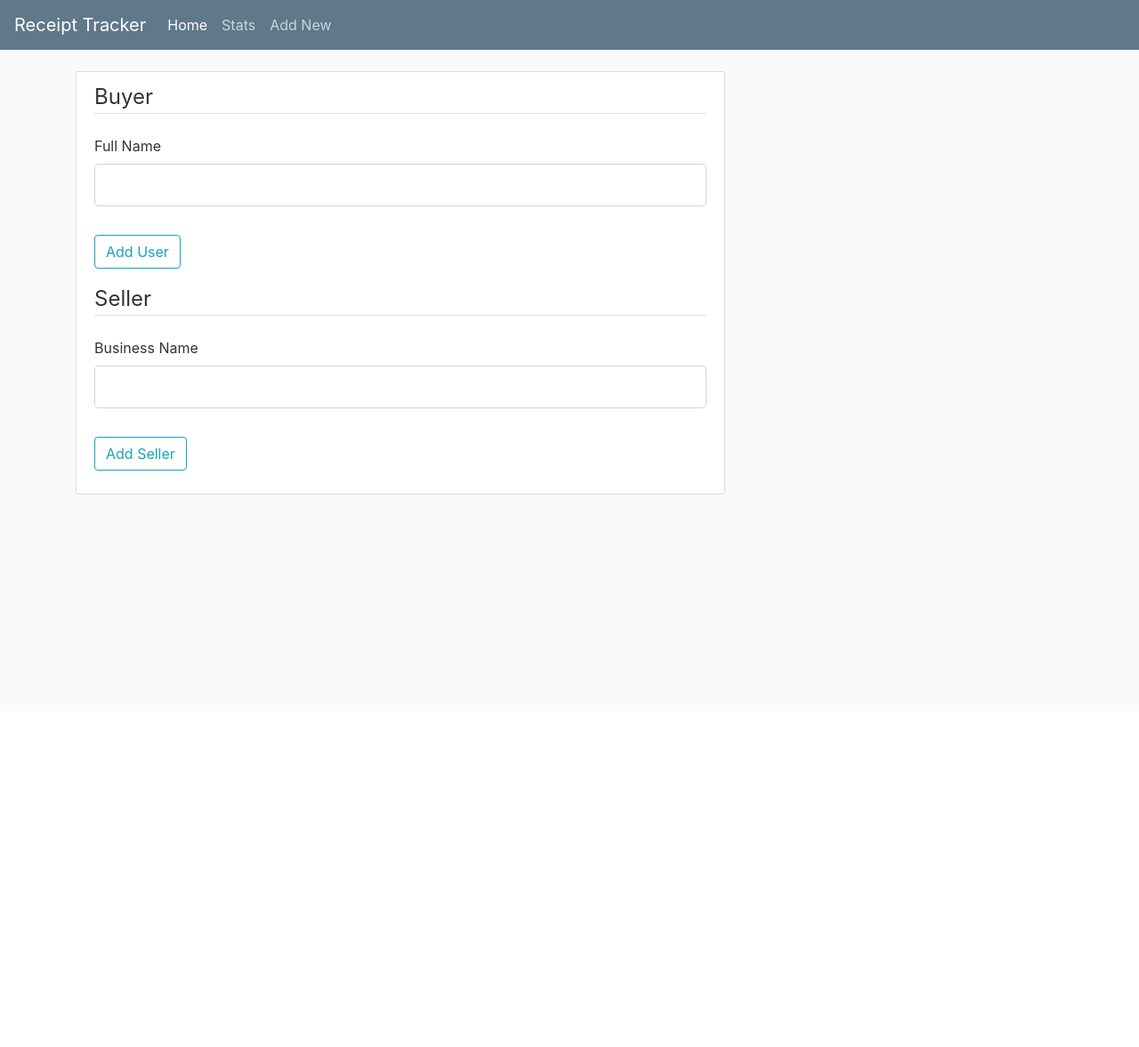
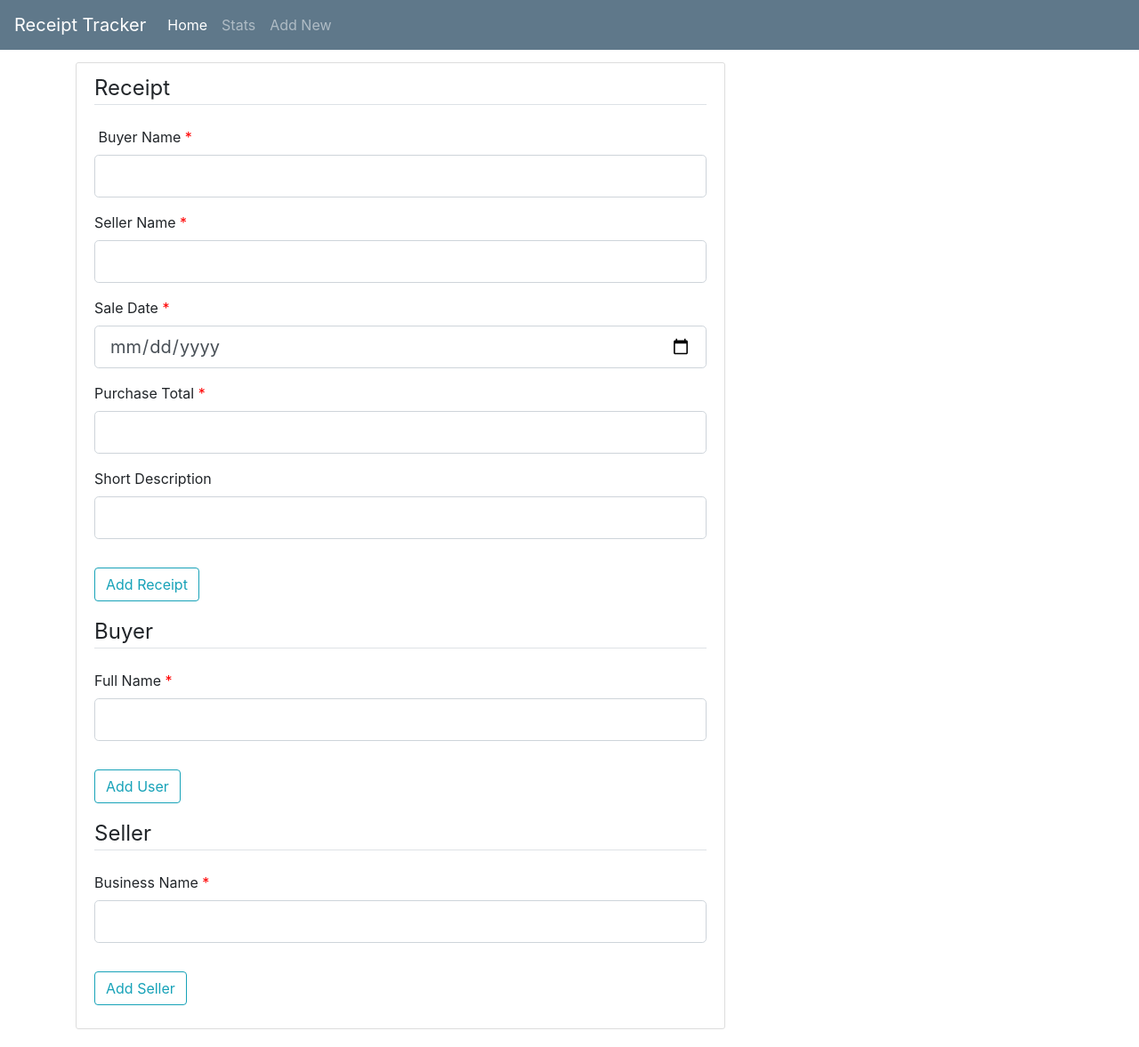
Before and after one commit to jamestrew/receipt-tracker, a Flask app: template receipt_tracker/flask/templates/add_new.html in a window 1280 px wide. Shown: the whole page at 89% size. Before the commit the page ends 556 px from the top, so only its background shows below. Run offline with Flask 2, Linux system fonts and the light colour scheme; the template is opened without the code that fills it: values that come from a table or form of the project are taken from there, others are empty; some libraries are stand-ins or nearby versions.

Commit message:
Add add new receipt form.

```diff
--- a/flask_app.py
+++ b/flask_app.py
@@ -4,7 +4,6 @@
     # Start the flask application with development settings.
 
     app.run(debug=True)
-
 
     @app.teardown_appcontext
     def shudown_db_session(exeception=None):
--- a/receipt_tracker/flask/__init__.py
+++ b/receipt_tracker/flask/__init__.py
@@ -1,9 +1,13 @@
 from flask import Flask
+from flask_bootstrap import Bootstrap
+from flask_datepicker import datepicker
 from receipt_tracker.repo.database import init_db, db_session
 
 
 app = Flask(__name__)
 app.config['SECRET_KEY'] = '2702a6eab639bd94773edb5af1875c53'
+Bootstrap(app)
+datepicker(app)
 db = db_session
 init_db()
 
--- a/receipt_tracker/flask/forms.py
+++ b/receipt_tracker/flask/forms.py
@@ -2,7 +2,7 @@
 from wtforms import StringField, FloatField, DateField, SubmitField
 from wtforms.validators import DataRequired, ValidationError
 
-from receipt_tracker.repo.models import Buyer
+from receipt_tracker.repo.models import Buyer, Seller
 
 
 class ClientForm(FlaskForm):
@@ -18,6 +18,8 @@
 
 class ReceiptForm(FlaskForm):
 
+    buyer = StringField('Buyer Name', validators=[DataRequired()])
+    seller = StringField('Seller Name', validators=[DataRequired()])
     date = DateField('Sale Date', validators=[DataRequired()])
     total = FloatField('Purchase Total', validators=[DataRequired()])
     description = StringField('Short Description')
@@ -30,6 +32,6 @@
     submit = SubmitField('Add Seller')
 
     def validate_name(self, business_name):
-        buyer = Buyer.query.filter_by(name=business_name.data).first()
-        if buyer:
-            raise ValidationError('Buyer already exists.')
+        seller = Seller.query.filter_by(name=business_name.data).first()
+        if seller:
+            raise ValidationError('Seller already exists.')
--- a/receipt_tracker/flask/static/main.css
+++ b/receipt_tracker/flask/static/main.css
@@ -2,6 +2,7 @@
   background: #fafafa;
   color: #333333;
   margin-top: 5rem;
+  padding-top: 70px;
 }
 
 h1, h2, h3, h4, h5, h6 {
@@ -78,3 +79,7 @@
 .account-heading {
   font-size: 2.5rem;
 }
+
+.asteriskField {
+  color: red;
+}
--- a/receipt_tracker/flask/templates/add_new.html
+++ b/receipt_tracker/flask/templates/add_new.html
@@ -1,6 +1,109 @@
-{% extends "layout.html" %}
+{% extends "base.html" %}
+{% block scripts %}
+    {{ super() }}
+    {{ datepicker.loader(theme='base') }} {# to load jQuery-ui #}
+    {{ datepicker.picker(id=".dp") }}
+{% endblock %}
+
 {% block content %}
 <div class="content-section">
+
+    <!-- New Receipt -->
+    <form method="POST" , action="{{ url_for('add_receipt') }}">
+        {{ receipt_form.hidden_tag() }}
+        <fieldset class="form-group">
+            <legend class="border-bottom mb-4">Receipt</legend>
+
+            <!-- Buyer -->
+            <div class="form-group">
+                <label for=""></label>
+                {{ receipt_form.buyer.label(class="form-control-label") }}
+                <span class="asteriskField">*</span>
+
+                {% if receipt_form.buyer.errors %}
+                    {{ receipt_form.buyer(class="form-control form-control-lg is-invalid") }}
+                    <div class="invalid-feedback">
+                        {% for error in receipt_form.buyer.errors %}
+                            <span>{{ error }}</span>
+                        {% endfor %}
+                    </div>
+                {% else %}
+                    {{ receipt_form.buyer(class="form-control form-control-lg") }}
+                {% endif %}
+            </div>
+
+            <!-- Seller -->
+            <div class="form-group">
+                {{ receipt_form.seller.label(class="form-control-label") }}
+                <span class="asteriskField">*</span>
+
+                {% if receipt_form.seller.errors %}
+                    {{ receipt_form.seller(class="form-control form-control-lg is-invalid") }}
+                    <div class="invalid-feedback">
+                        {% for error in receipt_form.seller.errors %}
+                            <span>{{ error }}</span>
+                        {% endfor %}
+                    </div>
+                {% else %}
+                    {{ receipt_form.seller(class="form-control form-control-lg") }}
+                {% endif %}
+            </div>
+
+            <!-- Date -->
+            <div class="form-group">
+                {{ receipt_form.date.label(class="form-control-label") }}
+                <span class="asteriskField">*</span>
+
+                {% if receipt_form.date.errors %}
+                    {{ receipt_form.date(class="form-control form-control-lg is-invalid") }}
+                    <div class="invalid-feedback">
+                        {% for error in receipt_form.date.errors %}
+                            <span>{{ error }}</span>
+                        {% endfor %}
+                    </div>
+                {% else %}
+                    {{ receipt_form.date(class="form-control form-control-lg dp") }}
+                {% endif %}
+            </div>
+
+            <!-- Total -->
+            <div class="form-group">
+                {{ receipt_form.total.label(class="form-control-label") }}
+                <span class="asteriskField">*</span>
+
+                {% if receipt_form.total.errors %}
+                    {{ receipt_form.total(class="form-control form-control-lg is-invalid") }}
+                    <div class="invalid-feedback">
+                        {% for error in receipt_form.total.errors %}
+                            <span>{{ error }}</span>
+                        {% endfor %}
+                    </div>
+                {% else %}
+                    {{ receipt_form.total(class="form-control form-control-lg") }}
+                {% endif %}
+            </div>
+
+            <!-- Description -->
+            <div class="form-group">
+                {{ receipt_form.description.label(class="form-control-label") }}
+
+                {% if receipt_form.description.errors %}
+                    {{ receipt_form.description(class="form-control form-control-lg is-invalid") }}
+                    <div class="invalid-feedback">
+                        {% for error in receipt_form.description.errors %}
+                            <span>{{ error }}</span>
+                        {% endfor %}
+                    </div>
+                {% else %}
+                    {{ receipt_form.description(class="form-control form-control-lg") }}
+                {% endif %}
+            </div>
+        </fieldset>
+        <div class="form-group">
+            {{ receipt_form.submit(class="btn btn-outline-info")}}
+        </div>
+    </form>
+
 
     <!-- New Buyer -->
     <form method="POST" , action="{{ url_for('add_client') }}">
@@ -9,6 +112,7 @@
             <legend class="border-bottom mb-4">Buyer</legend>
             <div class="form-group">
                 {{ client_form.client_name.label(class="form-control-label") }}
+                <span class="asteriskField">*</span>
 
                 {% if client_form.client_name.errors %}
                     {{ client_form.client_name(class="form-control form-control-lg is-invalid") }}
@@ -35,6 +139,7 @@
             <legend class="border-bottom mb-4">Seller</legend>
             <div class="form-group">
                 {{ business_form.business_name.label(class="form-control-label") }}
+                <span class="asteriskField">*</span>
 
                 {% if business_form.business_name.errors %}
                     {{ business_form.business_name(class="form-control form-control-lg is-invalid") }}
--- a/receipt_tracker/flask/templates/layout.html
+++ b/receipt_tracker/flask/templates/base.html
@@ -2,18 +2,23 @@
 <html lang="en">
 
 <head>
+    {% block head %}
     <!-- Required meta tags -->
     <meta charset="utf-8">
     <meta name="viewport" content="width=device-width, initial-scale=1, shrink-to-fit=no">
 
+        {% block styles %}
         <!-- Bootstrap CSS -->
         <link rel="stylesheet" href="https://stackpath.bootstrapcdn.com/bootstrap/4.5.2/css/bootstrap.min.css"
             integrity="sha384-JcKb8q3iqJ61gNV9KGb8thSsNjpSL0n8PARn9HuZOnIxN0hoP+VmmDGMN5t9UJ0Z" crossorigin="anonymous">
 
             <!-- Personal CSS -->
             <link rel="stylesheet" type="text/css" href="../static/main.css">
+            {{ bootstrap.load_css() }}
+        {% endblock styles %}
 
     <title>Receipt Tracker</title>
+    {% endblock head %}
 </head>
 
 <body>
@@ -71,6 +76,7 @@
     </main>
 
 
+    {% block scripts %}
         <!-- Optional JavaScript -->
         <!-- jQuery first, then Popper.js, then Bootstrap JS -->
         <script src="https://code.jquery.com/jquery-3.5.1.slim.min.js"
@@ -83,6 +89,9 @@
             integrity="sha384-B4gt1jrGC7Jh4AgTPSdUtOBvfO8shuf57BaghqFfPlYxofvL8/KUEfYiJOMMV+rV"
             crossorigin="anonymous"></script>
 
+        {{ bootstrap.load_js() }}
+    {% endblock %}
+
 </body>
 
 </html>
--- a/receipt_tracker/flask/templates/home.html
+++ b/receipt_tracker/flask/templates/home.html
@@ -1,4 +1,4 @@
-{% extends "layout.html" %}
+{% extends "base.html" %}
 {% block content %}
     <h1>HOME PAGE</h1>
 {% endblock content %}
--- a/receipt_tracker/flask/templates/stats.html
+++ b/receipt_tracker/flask/templates/stats.html
@@ -1,4 +1,4 @@
-{% extends "layout.html" %}
+{% extends "base.html" %}
 {% block content %}
     <h1>STATS PAGE</h1>
 {% endblock content %}
```
Also changed, not shown: receipt_tracker/flask/routes.py (+40 -7 lines). Lines whose indentation alone changed are shown as unchanged.
